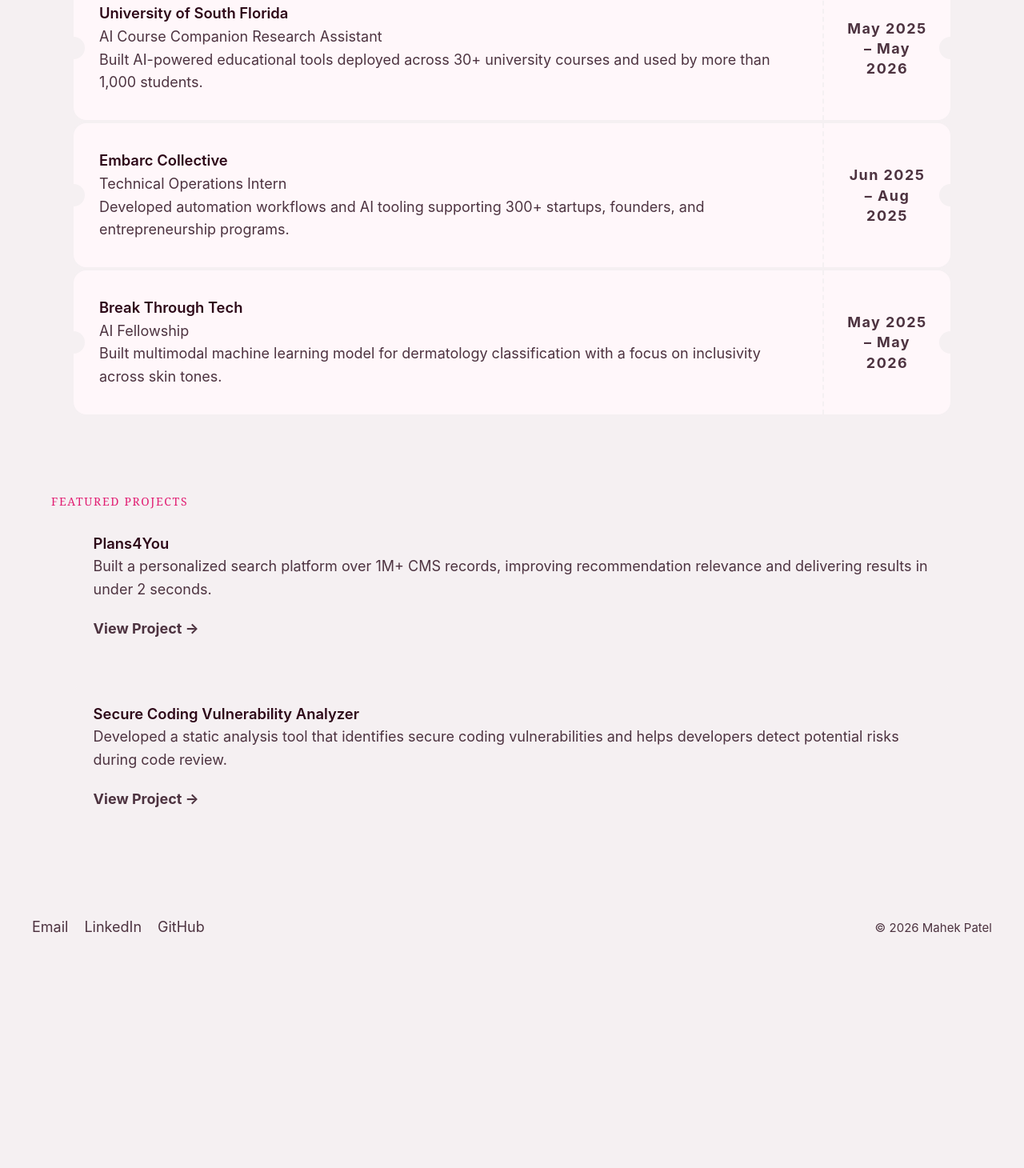
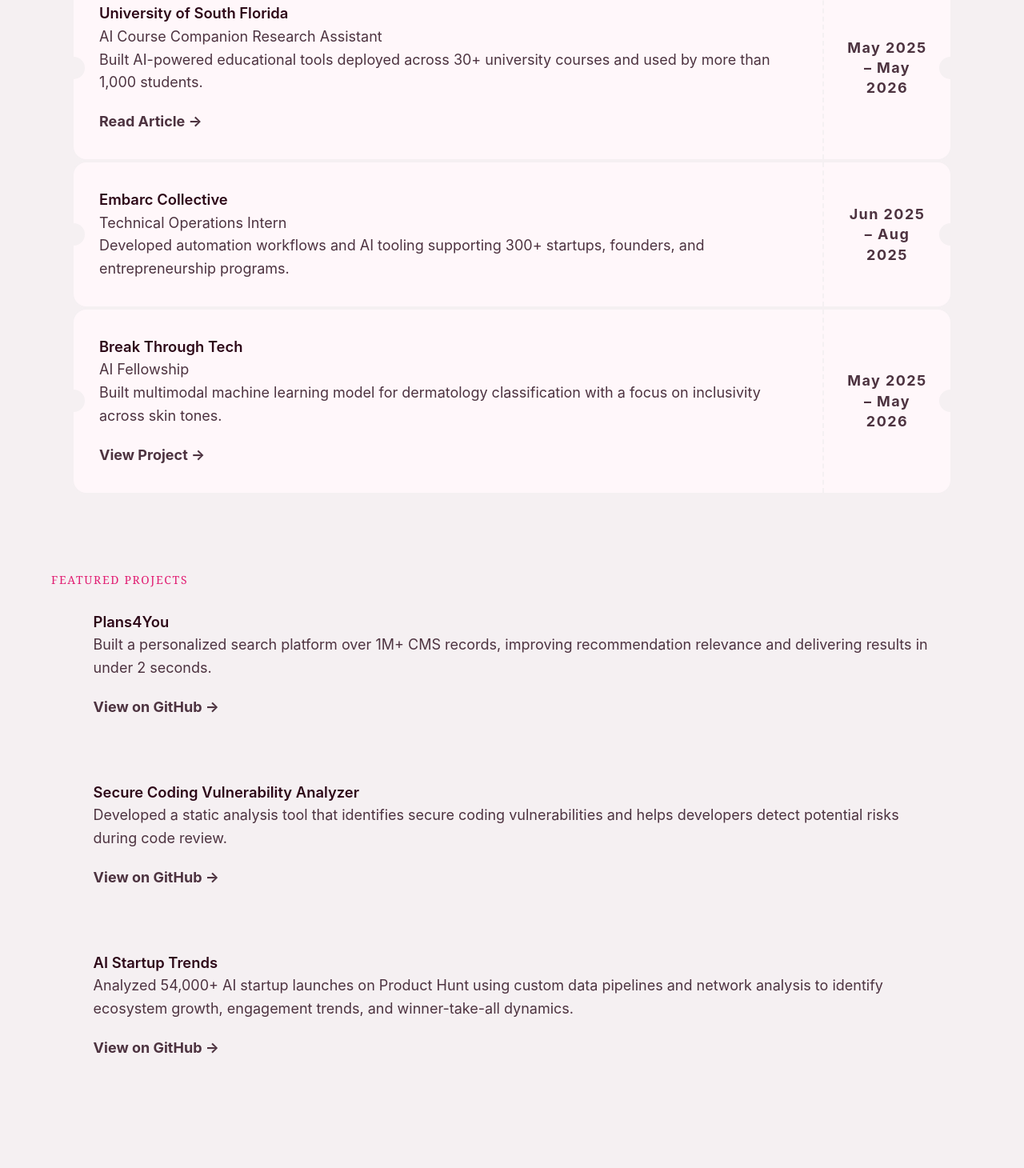
Before and after one commit to mahekp05/personal-website, a React (Vite) app in the folder app/: page / in a window 1280 px wide. Shown: the part 920-2380 px from the top of the page at 80% size. Before the commit the page ends 2134 px from the top, so only its background shows below. Built offline with nearby package versions, Linux system fonts and the light colour scheme.

Commit message:
update: hoomepage projects section

```diff
--- a/app/src/pages/Home.tsx
+++ b/app/src/pages/Home.tsx
@@ -53,6 +53,16 @@
                 Built AI-powered educational tools deployed across 30+
                 university courses and used by more than 1,000 students.
               </p>
+              <div className="project-links">
+                <a
+                  href="https://www.usf.edu/ai-cybersecurity-computing/news/2026/bellini-college-expands-ai-course-companion-to-enhance-teaching-and-student-learning.aspx"
+                  target="_blank"
+                  rel="noopener noreferrer"
+                >
+                  Read Article →
+                </a>
+              </div>
+
             </div>
 
             <div className="ticket-stub">
@@ -91,6 +101,16 @@
                 Built multimodal machine learning model for dermatology
                 classification with a focus on inclusivity across skin tones.
               </p>
+              <div className="project-links">
+                <a
+                  href="https://github.com/nbm016/multimodal_skin_condition_classification_skinterest_tech_2a"
+                  target="_blank"
+                  rel="noopener noreferrer"
+                >
+                  View Project  →
+                </a>
+              </div>
+
             </div>
 
             <div className="ticket-stub">
@@ -113,7 +133,13 @@
             </p>
 
             <div className="project-links">
-              <a href="/projects">View Project →</a>
+              <a
+                href="https://github.com/brandoncintron/plans4you"
+                target="_blank"
+                rel="noopener noreferrer"
+              >
+                View on GitHub →
+              </a>
             </div>
           </article>
 
@@ -127,11 +153,39 @@
             </p>
 
             <div className="project-links">
-              <a href="/projects">View Project →</a>
+              <a
+                href="https://github.com/mahekp05/security-agent"
+                target="_blank"
+                rel="noopener noreferrer"
+              >
+                View on GitHub →
+              </a>
+            </div>
+          </article>
+
+          <article className="project-card">
+            <h3>AI Startup Trends</h3>
+
+            <p className="project-description">
+              Analyzed 54,000+ AI startup launches on Product Hunt using custom data
+              pipelines and network analysis to identify ecosystem growth, engagement
+              trends, and winner-take-all dynamics.
+            </p>
+
+            <div className="project-links">
+              <a
+                href="https://github.com/mahekp05/ai-startup-trends-product-hunt"
+                target="_blank"
+                rel="noopener noreferrer"
+              >
+                View on GitHub →
+              </a>
             </div>
           </article>
         </div>
       </section>
+
+
 
     </main>
   );
```
